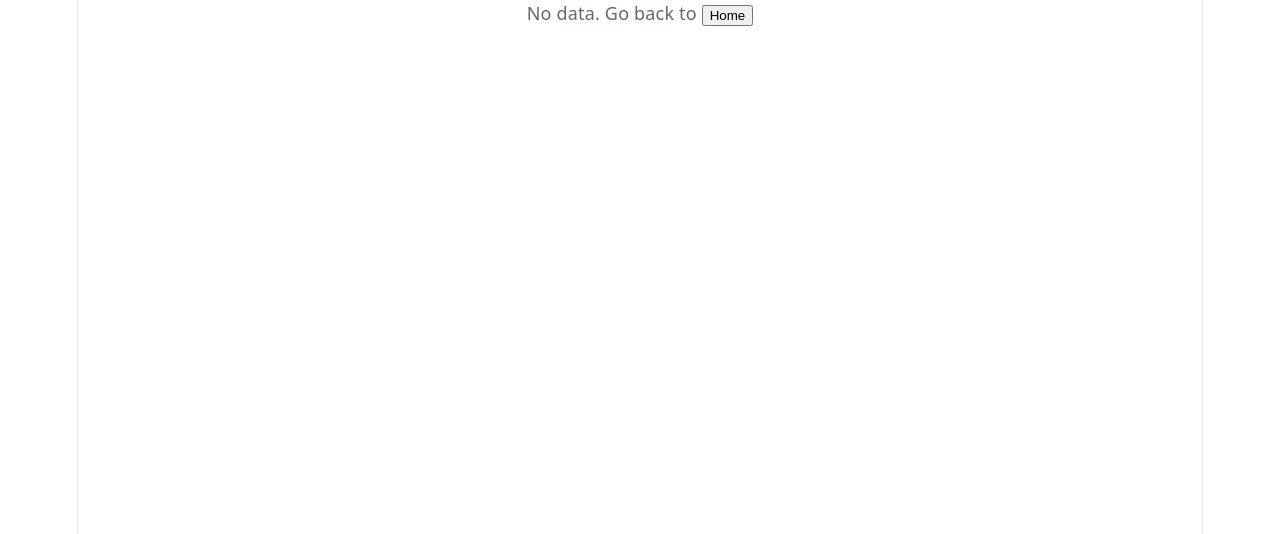
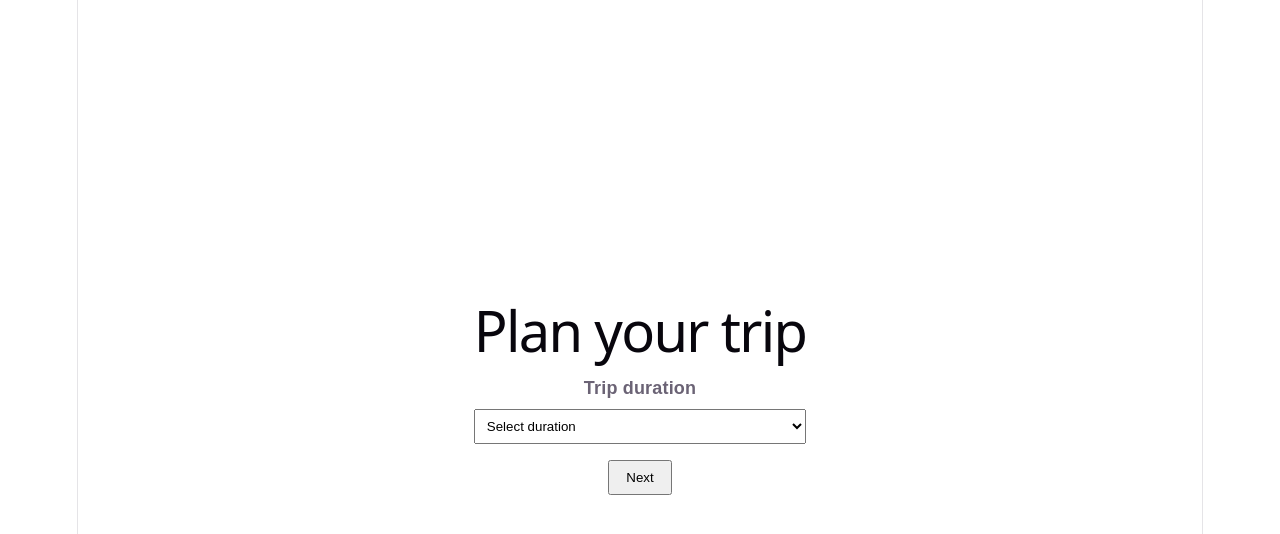
Before and after one commit to jlmp3mp44/Travel_Explorer_front, a React app: page / in a window 1280 px wide. Shown: the top 534 px of the page. Built offline with nearby package versions, Linux system fonts and the light colour scheme; the HTML template or start-up script is replaced by a standard one.

Commit message:
add base functionality

```diff
--- /dev/null
+++ b/src/components/Trip.css
@@ -0,0 +1,53 @@
+.container {
+  max-width: 500px;
+  margin: auto;
+  padding: 20px;
+  font-family: sans-serif;
+}
+
+.form-group {
+  margin-bottom: 20px;
+}
+
+label {
+  display: block;
+  margin-bottom: 8px;
+  font-weight: bold;
+}
+
+select, input {
+  width: 100%;
+  padding: 8px;
+  margin-bottom: 8px;
+}
+
+button {
+  padding: 8px 16px;
+  margin-top: 8px;
+  cursor: pointer;
+}
+
+.error {
+  color: red;
+  margin: 5px 0;
+}
+
+.hobbies-container {
+  display: flex;
+  flex-wrap: wrap;
+  gap: 8px;
+}
+
+.hobby {
+  border: 1px solid #ccc;
+  background-color: #f5f5f5;
+  border-radius: 20px;
+  padding: 6px 12px;
+  cursor: pointer;
+}
+
+.hobby.selected {
+  background-color: #007bff;
+  color: white;
+  border-color: #007bff;
+}
--- a/src/pages/Trip.jsx
+++ b/src/pages/Trip.jsx
@@ -1,55 +1,164 @@
-import { useLocation, useNavigate } from "react-router-dom";
-import { useEffect, useState } from "react";
+import { useState } from "react";
+import { useNavigate } from "react-router-dom";
+import "../components/Trip.css";
 
-function Result() {
-  const location = useLocation();
-  const { duration, country, city, budget, currency, hobbies } = location.state || {};
-  const [trip, setTrip] = useState(null);
+const allHobbies = ["Culture", "Nature", "Food", "Nightlife", "Adventure", "Shopping"];
+
+function Trip() {
   const navigate = useNavigate();
 
-  useEffect(() => {
-    // Тут можна викликати backend API для генерації маршруту
-    const mockTrip = {
-      "Day 1": ["Visit Museum", "Lunch at Restaurant A"],
-      "Day 2": ["City Park", "Cafe B"],
-      "Day 3": ["Local Market", "Dinner at Restaurant C"]
-    };
-    setTrip(mockTrip);
-  }, []);
+  const [step, setStep] = useState(1);
+  const [duration, setDuration] = useState("");
+  const [country, setCountry] = useState("");
+  const [city, setCity] = useState("");
+  const [budget, setBudget] = useState("");
+  const [currency, setCurrency] = useState("EUR");
+  const [hobbies, setHobbies] = useState([]);
+  const [error, setError] = useState("");
 
-  if (!duration || !budget || !hobbies || hobbies.length === 0) {
-    return (
-      <p>
-        No data. Go back to <button onClick={() => navigate("/")}>Home</button>
-      </p>
-    );
-  }
+  const handleNext = () => {
+    if (step === 1 && !duration) {
+      setError("Please select trip duration!");
+      return;
+    }
+    if (step === 3 && !budget) {
+      setError("Please enter your budget!");
+      return;
+    }
+    if (step === 4 && hobbies.length === 0) {
+      setError("Please select at least one hobby!");
+      return;
+    }
+
+    setError("");
+    setStep(step + 1);
+  };
+
+  const handleSubmit = (e) => {
+    e.preventDefault();
+    navigate("/result", {
+      state: { duration, country, city, budget, currency, hobbies },
+    });
+  };
+
+  const toggleHobby = (hobby) => {
+    if (hobbies.includes(hobby)) {
+      setHobbies(hobbies.filter((h) => h !== hobby));
+    } else {
+      setHobbies([...hobbies, hobby]);
+    }
+  };
 
   return (
-    <div style={{ padding: "20px" }}>
-      <h1>Your Trip Plan</h1>
-      <p>
-        <strong>Duration:</strong> {duration} {duration === "1" ? "day" : "days"} <br />
-        {country && <><strong>Country:</strong> {country}<br/></>}
-        {city && <><strong>City:</strong> {city}<br/></>}
-        <strong>Budget:</strong> {budget} {currency} <br />
-        <strong>Hobbies / Interests:</strong> {hobbies.join(", ")}
-      </p>
+    <div className="container">
+      <h1>Plan your trip</h1>
+      <form onSubmit={handleSubmit}>
 
-      {trip && Object.entries(trip).map(([day, activities]) => (
-        <div key={day} style={{ marginBottom: "15px" }}>
-          <h3>{day}</h3>
-          <ul>
-            {activities.map((act, idx) => (
-              <li key={idx}>{act}</li>
-            ))}
-          </ul>
-        </div>
-      ))}
+        {/* Step 1: Duration */}
+        {step === 1 && (
+          <div className="form-group">
+            <label>Trip duration</label>
+            <select value={duration} onChange={(e) => setDuration(e.target.value)}>
+              <option value="">Select duration</option>
+              {[...Array(10)].map((_, i) => (
+                <option key={i} value={i + 1}>
+                  {i + 1} {i === 0 ? "day" : "days"}
+                </option>
+              ))}
+              <option value="other">Other duration</option>
+            </select>
+            {error && <p className="error">{error}</p>}
+            <button type="button" onClick={handleNext}>Next</button>
+          </div>
+        )}
 
-      <button onClick={() => navigate("/")}>Back</button>
+        {/* Step 2: Country + optional City */}
+        {step === 2 && (
+          <div className="form-group">
+            <label>Country (optional)</label>
+            <select
+              value={country}
+              onChange={(e) => {
+                setCountry(e.target.value);
+                setCity("");
+              }}
+            >
+              <option value="">Any country</option>
+              <option value="france">France</option>
+              <option value="italy">Italy</option>
+              <option value="spain">Spain</option>
+            </select>
+
+            {country && (
+              <select value={city} onChange={(e) => setCity(e.target.value)}>
+                <option value="">Select city (optional)</option>
+                {country === "france" && (
+                  <>
+                    <option>Paris</option>
+                    <option>Lyon</option>
+                  </>
+                )}
+                {country === "italy" && (
+                  <>
+                    <option>Rome</option>
+                    <option>Milan</option>
+                  </>
+                )}
+                {country === "spain" && (
+                  <>
+                    <option>Barcelona</option>
+                    <option>Madrid</option>
+                  </>
+                )}
+              </select>
+            )}
+
+            <button type="button" onClick={handleNext}>Next</button>
+          </div>
+        )}
+
+        {/* Step 3: Budget */}
+        {step === 3 && (
+          <div className="form-group">
+            <label>Budget</label>
+            <input
+              type="number"
+              value={budget}
+              onChange={(e) => setBudget(e.target.value)}
+            />
+            <select value={currency} onChange={(e) => setCurrency(e.target.value)}>
+              <option value="EUR">EUR</option>
+              <option value="USD">USD</option>
+            </select>
+            {error && <p className="error">{error}</p>}
+            <button type="button" onClick={handleNext}>Next</button>
+          </div>
+        )}
+
+        {/* Step 4: Hobbies */}
+        {step === 4 && (
+          <div className="form-group">
+            <label>Hobbies</label>
+            <div className="hobbies-container">
+              {allHobbies.map((hobby) => (
+                <button
+                  key={hobby}
+                  type="button"
+                  className={hobbies.includes(hobby) ? "hobby selected" : "hobby"}
+                  onClick={() => toggleHobby(hobby)}
+                >
+                  {hobby}
+                </button>
+              ))}
+            </div>
+            {error && <p className="error">{error}</p>}
+            <button type="submit">Create Trip</button>
+          </div>
+        )}
+
+      </form>
     </div>
   );
 }
 
-export default Result;
+export default Trip;
```
